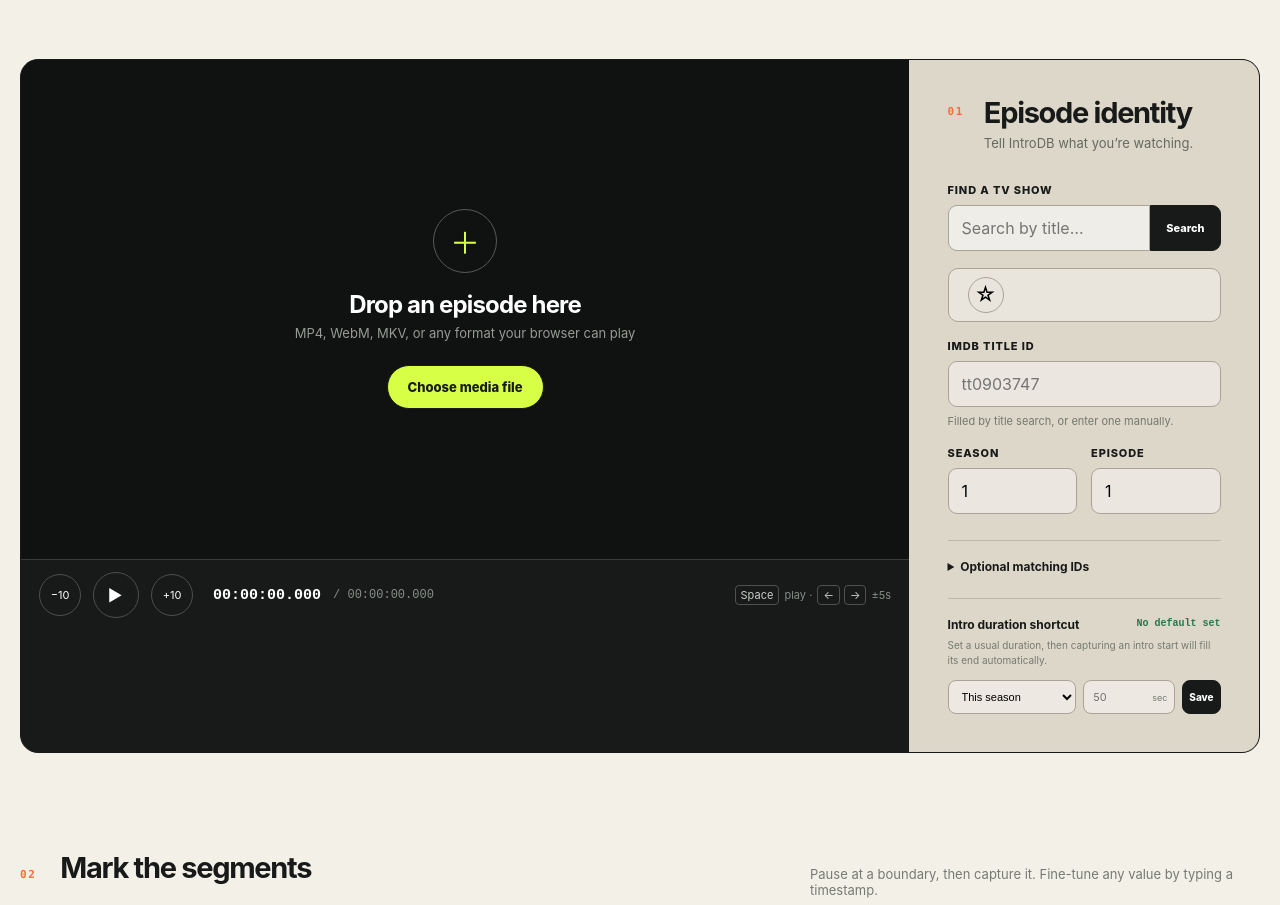
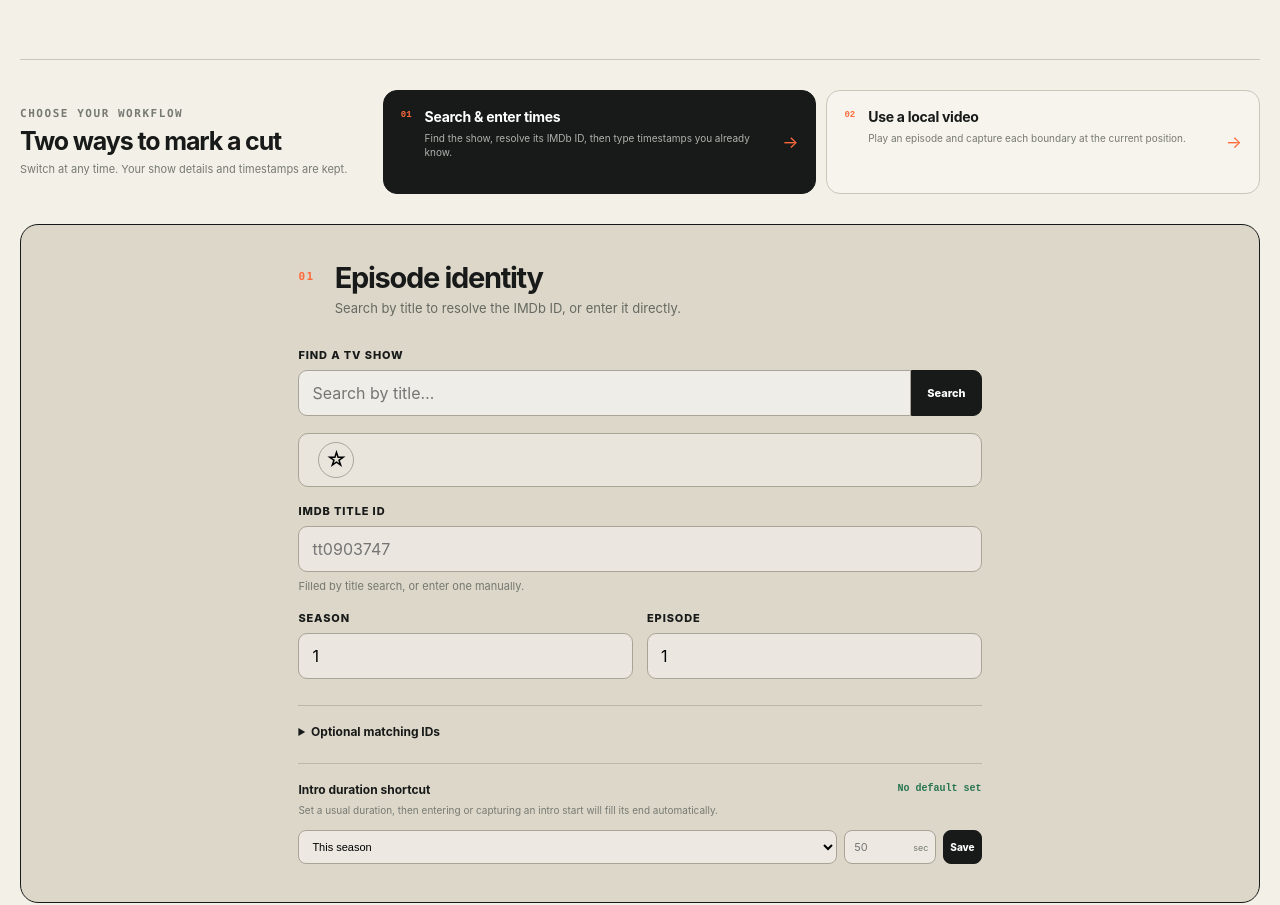
Before and after one commit to jimineybillybob1/cutmark, a website with bundled scripts: page index.html in a window 1280 px wide. Shown: the part 428-1333 px from the top of the page. Built offline with nearby package versions, Linux system fonts and the light colour scheme.

Commit message:
Clarify manual and video timestamp workflows

```diff
--- a/app.js
+++ b/app.js
@@ -15,10 +15,16 @@ let objectUrl = "";
 let toastTimer;
 let searchResults = [];
 let selectedShow = null;
+let workflowMode = loadWorkflowMode();
 const storageKey = "cutmark-library-v1";
 const apiKeyStorageKey = "cutmark-introdb-api-key";
 const proxyUrl = window.CUTMARK_CONFIG?.proxyUrl || "";
 const library = loadLibrary();
+
+function loadWorkflowMode() {
+  try { return localStorage.getItem("cutmark-workflow") === "video" ? "video" : "manual"; }
+  catch { return "manual"; }
+}
 
 function loadLibrary() {
   try {
@@ -240,6 +246,7 @@ async function submitToIntroDB() {
 
 function loadFile(file) {
   if (!file) return;
+  setWorkflowMode("video");
   if (objectUrl) URL.revokeObjectURL(objectUrl);
   objectUrl = URL.createObjectURL(file);
   video.src = objectUrl;
@@ -247,6 +254,25 @@ function loadFile(file) {
   emptyPlayer.hidden = true;
   video.load();
   toast(`Loaded ${file.name}`);
+}
+
+function setWorkflowMode(mode, scroll = false) {
+  workflowMode = mode === "video" ? "video" : "manual";
+  try { localStorage.setItem("cutmark-workflow", workflowMode); } catch { /* The mode still works for this visit. */ }
+  $("#workspace").classList.toggle("manual-mode", workflowMode === "manual");
+  document.body.classList.toggle("manual-workflow", workflowMode === "manual");
+  document.querySelectorAll("[data-workflow]").forEach((button) => {
+    const active = button.dataset.workflow === workflowMode;
+    button.classList.toggle("active", active);
+    button.setAttribute("aria-pressed", String(active));
+  });
+  $("#episode-copy").textContent = workflowMode === "manual"
+    ? "Search by title to resolve the IMDb ID, or enter it directly."
+    : "Identify the episode, then use the player to capture its boundaries.";
+  $("#marker-help").textContent = workflowMode === "manual"
+    ? "Type the timestamps you already know. Accepted formats include seconds, mm:ss, and hh:mm:ss."
+    : "Pause at a boundary and choose Use now, or type any timestamp manually if the file cannot be resolved.";
+  if (scroll) $("#workspace").scrollIntoView({ behavior: "smooth", block: "start" });
 }
 
 function capture(type, boundary) {
@@ -288,6 +314,7 @@ function toast(message) {
 }
 
 renderCards();
+setWorkflowMode(workflowMode);
 renderBookmarks();
 updateDefaultUI();
 loadApiKey();
@@ -306,6 +333,8 @@ $("#clear-key").addEventListener("click", () => { $("#api-key").value = ""; pers
 $("#submit-introdb").addEventListener("click", submitToIntroDB);
 
 $("#search-shows").addEventListener("click", searchShows);
+document.querySelectorAll("[data-workflow]").forEach((button) => button.addEventListener("click", () => setWorkflowMode(button.dataset.workflow, true)));
+$("#manual-fallback").addEventListener("click", () => setWorkflowMode("manual", true));
 $("#show-search").addEventListener("keydown", (event) => { if (event.key === "Enter") { event.preventDefault(); searchShows(); } });
 $("#search-results").addEventListener("click", (event) => {
   const result = event.target.closest("[data-result-index]");
--- a/index.html
+++ b/index.html
@@ -26,10 +26,30 @@
           <p class="eyebrow">INTRODB CONTRIBUTOR TOOL</p>
           <h1 id="page-title">Find the cut.<br /><em>Mark the moment.</em></h1>
         </div>
-        <p class="hero-copy">Load an episode, capture its recap, intro, and outro boundaries, then hand off clean payloads for IntroDB. Your media never leaves this device.</p>
+        <p class="hero-copy">Search for a show and enter known timestamps, or load an episode and capture them while you watch. Both routes create the same clean IntroDB submission.</p>
       </section>
 
-      <section class="workspace">
+      <section class="workflow-picker" aria-labelledby="workflow-heading">
+        <div class="workflow-intro">
+          <p class="eyebrow">CHOOSE YOUR WORKFLOW</p>
+          <h2 id="workflow-heading">Two ways to mark a cut</h2>
+          <p>Switch at any time. Your show details and timestamps are kept.</p>
+        </div>
+        <div class="workflow-options">
+          <button class="workflow-option active" type="button" data-workflow="manual" aria-pressed="true">
+            <span class="workflow-number">01</span>
+            <span><strong>Search &amp; enter times</strong><small>Find the show, resolve its IMDb ID, then type timestamps you already know.</small></span>
+            <span class="workflow-arrow">→</span>
+          </button>
+          <button class="workflow-option" type="button" data-workflow="video" aria-pressed="false">
+            <span class="workflow-number">02</span>
+            <span><strong>Use a local video</strong><small>Play an episode and capture each boundary at the current position.</small></span>
+            <span class="workflow-arrow">→</span>
+          </button>
+        </div>
+      </section>
+
+      <section class="workspace manual-mode" id="workspace">
         <div class="player-panel">
           <div class="player-shell" id="drop-zone">
             <video id="video" controls preload="metadata" playsinline hidden></video>
@@ -38,6 +58,7 @@
               <h2>Drop an episode here</h2>
               <p>MP4, WebM, MKV, or any format your browser can play</p>
               <button class="primary" id="choose-file" type="button">Choose media file</button>
+              <button class="player-fallback" id="manual-fallback" type="button">File won’t play? Enter times manually</button>
               <input id="file-input" type="file" accept="video/*,.mkv" hidden />
             </div>
           </div>
@@ -55,7 +76,7 @@
         <aside class="details-panel" aria-labelledby="episode-heading">
           <div class="panel-heading">
             <p class="step">01</p>
-            <div><h2 id="episode-heading">Episode identity</h2><p>Tell IntroDB what you’re watching.</p></div>
+            <div><h2 id="episode-heading">Episode identity</h2><p id="episode-copy">Search by title to resolve the IMDb ID, or enter it directly.</p></div>
           </div>
           <div class="show-search">
             <label for="show-search">Find a TV show</label>
@@ -92,7 +113,7 @@
           </details>
           <div class="intro-defaults">
             <div class="defaults-heading"><strong>Intro duration shortcut</strong><span id="active-default">No default set</span></div>
-            <p>Set a usual duration, then capturing an intro start will fill its end automatically.</p>
+            <p>Set a usual duration, then entering or capturing an intro start will fill its end automatically.</p>
             <div class="default-controls">
               <select id="default-scope" aria-label="Default duration scope">
                 <option value="season">This season</option>
@@ -109,7 +130,7 @@
       <section class="markers-section" aria-labelledby="markers-heading">
         <div class="section-heading">
           <div><p class="step">02</p><h2 id="markers-heading">Mark the segments</h2></div>
-          <p>Pause at a boundary, then capture it. Fine-tune any value by typing a timestamp.</p>
+          <p id="marker-help">Type the timestamps you already know. Accepted formats include seconds, mm:ss, and hh:mm:ss.</p>
         </div>
         <div class="marker-grid" id="marker-grid"></div>
       </section>
--- a/styles.css
+++ b/styles.css
@@ -39,8 +39,25 @@ main { width: min(1400px, calc(100% - 40px)); margin: 0 auto; }
 h1 { font-size: clamp(56px, 8.4vw, 128px); line-height: .82; letter-spacing: -.075em; margin: 0; font-weight: 820; }
 h1 em { font-family: Georgia, "Times New Roman", serif; font-weight: 400; color: var(--orange); }
 .hero-copy { max-width: 430px; font-size: clamp(17px, 2vw, 22px); line-height: 1.45; margin: 0; color: #4f534e; }
+.workflow-picker { border-top: 1px solid var(--line); padding: 30px 0; display: grid; grid-template-columns: .55fr 1.45fr; gap: 30px; align-items: center; }
+.workflow-intro .eyebrow { margin-bottom: 10px; }
+.workflow-intro h2 { font-size: 25px; }
+.workflow-intro > p:last-child { color: var(--muted); font-size: 11px; margin: 8px 0 0; }
+.workflow-options { display: grid; grid-template-columns: 1fr 1fr; gap: 10px; }
+.workflow-option { border: 1px solid var(--line); background: rgba(255,255,255,.22); border-radius: 14px; min-height: 104px; padding: 17px; display: grid; grid-template-columns: auto 1fr auto; gap: 13px; align-items: start; text-align: left; color: var(--ink); }
+.workflow-option:hover { border-color: var(--ink); }
+.workflow-option.active { background: var(--ink); color: white; border-color: var(--ink); }
+.workflow-number { font: 750 9px/1 ui-monospace, monospace; color: var(--orange); padding-top: 3px; }
+.workflow-option strong, .workflow-option small { display: block; }
+.workflow-option strong { font-size: 14px; letter-spacing: -.02em; }
+.workflow-option small { color: var(--muted); font-size: 10px; line-height: 1.45; margin-top: 6px; }
+.workflow-option.active small { color: #aeb3ae; }
+.workflow-arrow { align-self: center; font-size: 17px; color: var(--orange); }
 
 .workspace { display: grid; grid-template-columns: minmax(0, 1.65fr) minmax(290px, .65fr); border: 1px solid var(--ink); border-radius: var(--radius); overflow: hidden; background: var(--ink); }
+.workspace.manual-mode { grid-template-columns: 1fr; background: #ddd7ca; }
+.workspace.manual-mode .player-panel { display: none; }
+.workspace.manual-mode .details-panel { width: min(100%, 760px); margin: 0 auto; }
 .player-panel { min-width: 0; }
 .player-shell { aspect-ratio: 16/9; display: grid; background: #101211; position: relative; }
 .player-shell.dragging { outline: 3px solid var(--acid); outline-offset: -8px; }
@@ -49,6 +66,7 @@ video { width: 100%; height: 100%; object-fit: contain; background: #050606; }
 .empty-player .reel { margin: 0 auto 20px; width: 64px; height: 64px; border: 1px solid #555a56; border-radius: 50%; display: grid; place-items: center; color: var(--acid); font-size: 30px; }
 .empty-player h2 { margin: 0 0 8px; font-size: 24px; letter-spacing: -.035em; }
 .empty-player p { color: #969b96; margin: 0 0 24px; font-size: 13px; }
+.player-fallback { display: block; margin: 12px auto 0; border: 0; color: #aeb3ae; background: transparent; font-size: 10px; text-decoration: underline; }
 .primary, .secondary { border: 1px solid var(--ink); border-radius: 999px; min-height: 44px; padding: 0 20px; font-weight: 800; font-size: 13px; }
 .primary { background: var(--acid); color: var(--ink); }
 .secondary { background: transparent; color: var(--ink); }
@@ -131,6 +149,9 @@ summary { cursor: pointer; font-weight: 750; font-size: 12px; }
 .time-entry { display: grid; grid-template-columns: 1fr auto; }
 .time-entry input { min-width: 0; border: 1px solid var(--line); border-radius: 9px 0 0 9px; background: white; font: 700 14px/1 ui-monospace, monospace; padding: 12px; }
 .time-entry button { border: 1px solid var(--ink); background: var(--ink); color: white; border-radius: 0 9px 9px 0; padding: 0 12px; font-size: 11px; font-weight: 800; }
+.manual-workflow .time-entry { grid-template-columns: 1fr; }
+.manual-workflow .time-entry input { border-radius: 9px; }
+.manual-workflow [data-capture] { display: none; }
 .card-footer { display: flex; justify-content: space-between; align-items: center; margin-top: 20px; min-height: 24px; }
 .segment-status { color: var(--muted); font: 700 11px/1 ui-monospace, monospace; }
 .segment-status.valid { color: #27764e; }
@@ -162,6 +183,7 @@ footer { border-top: 1px solid var(--line); padding: 28px clamp(20px, 4vw, 64px)
 
 @media (max-width: 900px) {
   .hero, .workspace, .export-section { grid-template-columns: 1fr; }
+  .workflow-picker { grid-template-columns: 1fr; }
   .hero { align-items: start; }
   .hero-copy { max-width: 650px; }
   .marker-grid { grid-template-columns: 1fr; }
@@ -177,6 +199,7 @@ footer { border-top: 1px solid var(--line); padding: 28px clamp(20px, 4vw, 64px)
   .local-badge { display: none; }
   .header-actions { gap: 14px; }
   .hero { padding-top: 50px; }
+  .workflow-options { grid-template-columns: 1fr; }
   h1 { font-size: clamp(49px, 16vw, 74px); }
   .section-heading { align-items: flex-start; flex-direction: column; }
   .transport { gap: 7px; }
```
Also changed, not shown: README.md.
